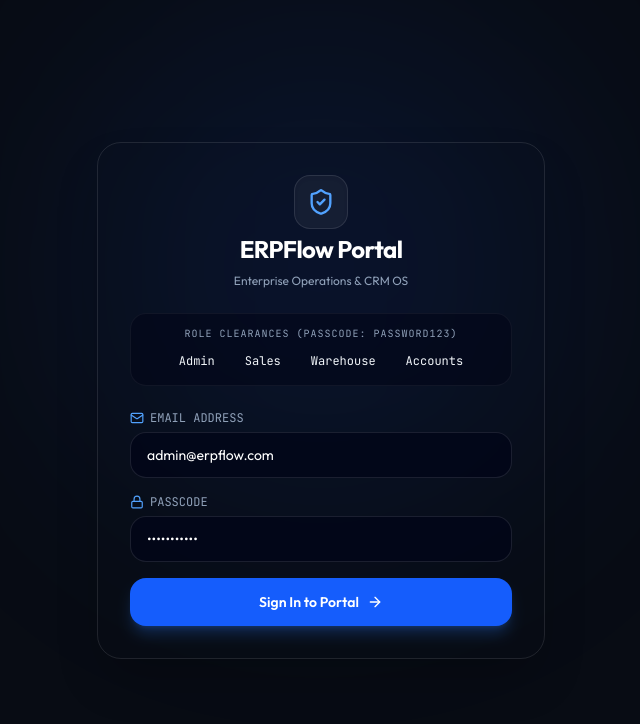
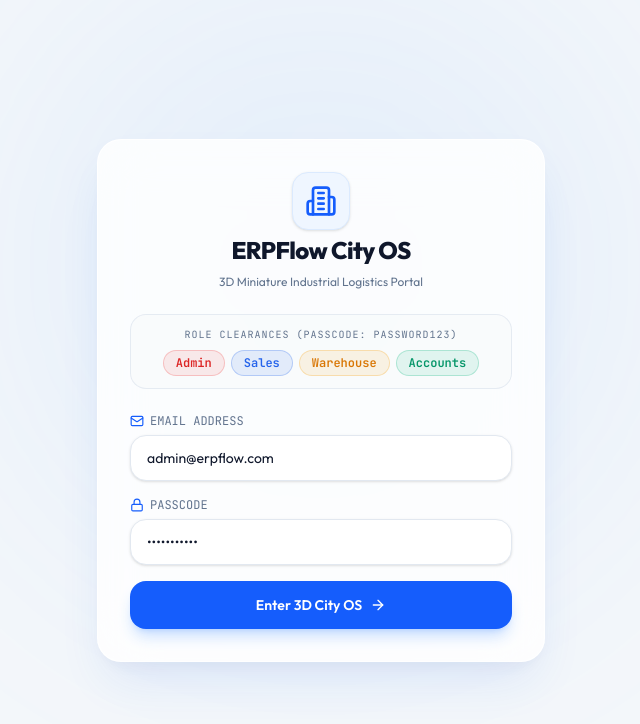
Before and after one commit to Saisradha/FundsERP, a React (Vite) app in the folder frontend/: page / in a window 1280 px wide. Shown: the top 724 px of the page, without its empty margins (319-959 px from the left). Built offline with nearby package versions, Linux system fonts and the light colour scheme.

Commit message:
feat(ui): assemble 3D Isometric City OS layout in App.tsx

```diff
--- a/frontend/src/App.tsx
+++ b/frontend/src/App.tsx
@@ -3,21 +3,21 @@ import { useAuthStore } from './store/useAuthStore';
 import { Product3D } from './store/useWarehouseStore';
 
 import { LoginPage } from './pages/LoginPage';
-import { SpatialWarehouseWorld } from './components/3d/SpatialWarehouseWorld';
-import { SpatialNavDock } from './components/SpatialNavDock';
-import { SpatialGlassHUD } from './components/SpatialGlassHUD';
+import { IsometricIslandWorld } from './components/3d/IsometricIslandWorld';
+import { IsometricNavDock } from './components/IsometricNavDock';
+import { RightGlassPanel } from './components/RightGlassPanel';
 import { apiRequest } from './services/api';
 
 export function App() {
   const { isAuthenticated } = useAuthStore();
-  const [sector, setSector] = useState<'entry' | 'racks' | 'crm' | 'dispatch' | 'conveyor' | 'reports'>('racks');
+  const [activeModule, setActiveModule] = useState<'dashboard' | 'inventory' | 'crm' | 'challans' | 'logs' | 'reports'>('dashboard');
 
   const [products, setProducts] = useState<Product3D[]>([]);
   const [customers, setCustomers] = useState<any[]>([]);
   const [challans, setChallans] = useState<any[]>([]);
   const [logs, setLogs] = useState<any[]>([]);
 
-  const fetchSpatialWorldData = async () => {
+  const fetchWorldData = async () => {
     try {
       const [pRes, cRes, chRes, lRes] = await Promise.all([
         apiRequest('/products'),
@@ -30,46 +30,52 @@ export function App() {
       setChallans(chRes.data || []);
       setLogs(lRes.data || []);
     } catch (err) {
-      console.error('Failed to load spatial world telemetry data', err);
+      console.error('Failed to load 3D city telemetry data', err);
     }
   };
 
   useEffect(() => {
     if (isAuthenticated) {
-      fetchSpatialWorldData();
+      fetchWorldData();
     }
-  }, [isAuthenticated, sector]);
+  }, [isAuthenticated, activeModule]);
+
+  const healthyCount = products.filter((p) => p.currentStock > p.minStockAlert).length;
+  const lowCount = products.filter((p) => p.currentStock <= p.minStockAlert && p.currentStock > 0).length;
+  const criticalCount = products.filter((p) => p.currentStock === 0).length;
+
+  const activeCustomerCount = customers.filter((c) => c.status === 'ACTIVE').length;
 
   if (!isAuthenticated) {
     return <LoginPage onSuccess={() => {}} />;
   }
 
   return (
-    <div className="relative w-screen h-screen overflow-hidden bg-[#05070A] font-sans">
+    <div className="relative w-screen h-screen overflow-hidden bg-[#F4F7FA] font-sans">
 
-      {/* Persistent 3D Spatial Digital Twin World */}
-      <SpatialWarehouseWorld
-        products={products}
-        customers={customers}
-        selectedSector={sector}
-        onSelectProduct={() => setSector('racks')}
-        onSelectCustomer={() => setSector('crm')}
+      {/* Master 3D Isometric Miniature Industrial City World */}
+      <IsometricIslandWorld
+        activeModule={activeModule}
+        onSelectModule={(mod) => setActiveModule(mod)}
+        productStats={{ healthy: healthyCount, low: lowCount, critical: criticalCount }}
+        activeCustomerCount={activeCustomerCount}
       />
 
-      {/* Floating Spatial Sector Dock Bar */}
-      <SpatialNavDock
-        activeSector={sector}
-        onSelectSector={(s) => setSector(s)}
+      {/* Floating Light Glass Building Navigation Dock */}
+      <IsometricNavDock
+        activeModule={activeModule}
+        onSelectModule={(mod) => setActiveModule(mod)}
       />
 
-      {/* Suspended Spatial Glass HUD Overlays */}
-      <SpatialGlassHUD
-        sector={sector}
+      {/* Right-Side Slide-Over White Glass Spatial Panel */}
+      <RightGlassPanel
+        module={activeModule}
+        onClose={() => setActiveModule('dashboard')}
         products={products}
         customers={customers}
         challans={challans}
         logs={logs}
-        onRefresh={fetchSpatialWorldData}
+        onRefresh={fetchWorldData}
       />
 
     </div>
--- a/frontend/src/pages/LoginPage.tsx
+++ b/frontend/src/pages/LoginPage.tsx
@@ -1,5 +1,5 @@
 import React, { useState } from 'react';
-import { Lock, Mail, ArrowRight, ShieldCheck } from 'lucide-react';
+import { Lock, Mail, ArrowRight, Building2 } from 'lucide-react';
 import { apiRequest } from '../services/api';
 import { useAuthStore } from '../store/useAuthStore';
 
@@ -42,39 +42,39 @@ export const LoginPage: React.FC<LoginPageProps> = ({ onSuccess }) => {
   };
 
   return (
-    <div className="min-h-screen w-full bg-[#080c14] flex items-center justify-center p-6 font-sans text-slate-100 relative overflow-hidden">
+    <div className="min-h-screen w-full bg-[#F4F7FA] flex items-center justify-center p-6 font-sans text-slate-900 relative overflow-hidden">
 
-      {/* Soft Ambient Radial Background Blur */}
-      <div className="absolute top-1/3 left-1/2 -translate-x-1/2 -translate-y-1/2 w-[500px] h-[500px] bg-blue-600/10 rounded-full blur-[120px] pointer-events-none" />
+      {/* Soft Ambient Sunlight Radial Glow */}
+      <div className="absolute top-1/3 left-1/2 -translate-x-1/2 -translate-y-1/2 w-[600px] h-[600px] bg-blue-400/10 rounded-full blur-[140px] pointer-events-none" />
 
-      <div className="w-full max-w-md apple-glass rounded-3xl p-8 shadow-2xl space-y-6 relative z-10 border border-white/10">
+      <div className="w-full max-w-md glass-panel rounded-3xl p-8 shadow-2xl space-y-6 relative z-10">
 
-        {/* Apple-style Brand Header */}
+        {/* Brand Header */}
         <div className="text-center space-y-2">
-          <div className="inline-flex p-3 rounded-2xl bg-white/5 border border-white/10 text-blue-400 mb-1 shadow-inner">
-            <ShieldCheck className="w-7 h-7 text-blue-400" />
+          <div className="inline-flex p-3 rounded-2xl bg-blue-50 text-blue-600 mb-1 border border-blue-100 shadow-sm">
+            <Building2 className="w-8 h-8 text-blue-600" />
           </div>
-          <h1 className="text-2xl font-bold tracking-tight text-white">ERPFlow Portal</h1>
-          <p className="text-xs text-slate-400 font-sans">Enterprise Operations & CRM OS</p>
+          <h1 className="text-2xl font-extrabold tracking-tight text-slate-900">ERPFlow City OS</h1>
+          <p className="text-xs text-slate-500 font-sans">3D Miniature Industrial Logistics Portal</p>
         </div>
 
         {/* Quick Role Clearance Pills */}
-        <div className="bg-slate-950/60 p-3 rounded-2xl border border-white/5 space-y-2">
-          <div className="text-[10px] font-mono text-slate-400 text-center uppercase tracking-widest">
+        <div className="bg-slate-50/80 p-3 rounded-2xl border border-slate-200/80 space-y-2">
+          <div className="text-[10px] font-mono text-slate-500 text-center uppercase tracking-widest">
             Role Clearances (Passcode: password123)
           </div>
-          <div className="flex flex-wrap justify-center gap-1.5">
+          <div className="flex flex-wrap justify-center gap-1.5 font-mono">
             {[
-              { role: 'Admin', email: 'admin@erpflow.com', style: 'apple-pill-red' },
-              { role: 'Sales', email: 'sales@erpflow.com', style: 'apple-pill-blue' },
-              { role: 'Warehouse', email: 'warehouse@erpflow.com', style: 'apple-pill-amber' },
-              { role: 'Accounts', email: 'accounts@erpflow.com', style: 'apple-pill-green' },
+              { role: 'Admin', email: 'admin@erpflow.com', style: 'chip-danger' },
+              { role: 'Sales', email: 'sales@erpflow.com', style: 'chip-primary' },
+              { role: 'Warehouse', email: 'warehouse@erpflow.com', style: 'chip-warning' },
+              { role: 'Accounts', email: 'accounts@erpflow.com', style: 'chip-success' },
             ].map((r) => (
               <button
                 key={r.role}
                 type="button"
                 onClick={() => handleRolePreset(r.email)}
-                className={`px-3 py-1 rounded-full text-xs font-mono transition-all hover:scale-105 cursor-pointer ${r.style}`}
+                className={`px-3 py-1 rounded-full text-xs font-semibold transition-all hover:scale-105 cursor-pointer ${r.style}`}
               >
                 {r.role}
               </button>
@@ -85,14 +85,14 @@ export const LoginPage: React.FC<LoginPageProps> = ({ onSuccess }) => {
         {/* Login Form */}
         <form onSubmit={handleSubmit} className="space-y-4">
           {error && (
-            <div className="p-3 rounded-2xl apple-pill-red text-xs font-mono text-center">
+            <div className="p-3 rounded-2xl chip-danger text-xs font-mono text-center">
               {error}
             </div>
           )}
 
           <div className="space-y-1.5">
-            <label className="text-xs font-mono text-slate-400 flex items-center gap-1.5">
-              <Mail className="w-3.5 h-3.5 text-blue-400" />
+            <label className="text-xs font-mono text-slate-500 flex items-center gap-1.5">
+              <Mail className="w-3.5 h-3.5 text-blue-600" />
               EMAIL ADDRESS
             </label>
             <input
@@ -100,14 +100,14 @@ export const LoginPage: React.FC<LoginPageProps> = ({ onSuccess }) => {
               required
               value={email}
               onChange={(e) => setEmail(e.target.value)}
-              className="w-full px-4 py-3 rounded-2xl bg-slate-950/80 border border-white/10 text-white text-sm focus:outline-none focus:border-blue-500 transition-colors"
+              className="w-full px-4 py-3 rounded-2xl bg-white border border-slate-200 text-slate-900 text-sm focus:outline-none focus:border-blue-500 transition-colors shadow-sm"
               placeholder="user@erpflow.com"
             />
           </div>
 
           <div className="space-y-1.5">
-            <label className="text-xs font-mono text-slate-400 flex items-center gap-1.5">
-              <Lock className="w-3.5 h-3.5 text-blue-400" />
+            <label className="text-xs font-mono text-slate-500 flex items-center gap-1.5">
+              <Lock className="w-3.5 h-3.5 text-blue-600" />
               PASSCODE
             </label>
             <input
@@ -115,7 +115,7 @@ export const LoginPage: React.FC<LoginPageProps> = ({ onSuccess }) => {
               required
               value={password}
               onChange={(e) => setPassword(e.target.value)}
-              className="w-full px-4 py-3 rounded-2xl bg-slate-950/80 border border-white/10 text-white text-sm focus:outline-none focus:border-blue-500 transition-colors"
+              className="w-full px-4 py-3 rounded-2xl bg-white border border-slate-200 text-slate-900 text-sm focus:outline-none focus:border-blue-500 transition-colors shadow-sm"
               placeholder="••••••••••••"
             />
           </div>
@@ -129,7 +129,7 @@ export const LoginPage: React.FC<LoginPageProps> = ({ onSuccess }) => {
               <span>Authenticating...</span>
             ) : (
               <>
-                <span>Sign In to Portal</span>
+                <span>Enter 3D City OS</span>
                 <ArrowRight className="w-4 h-4" />
               </>
             )}
```
